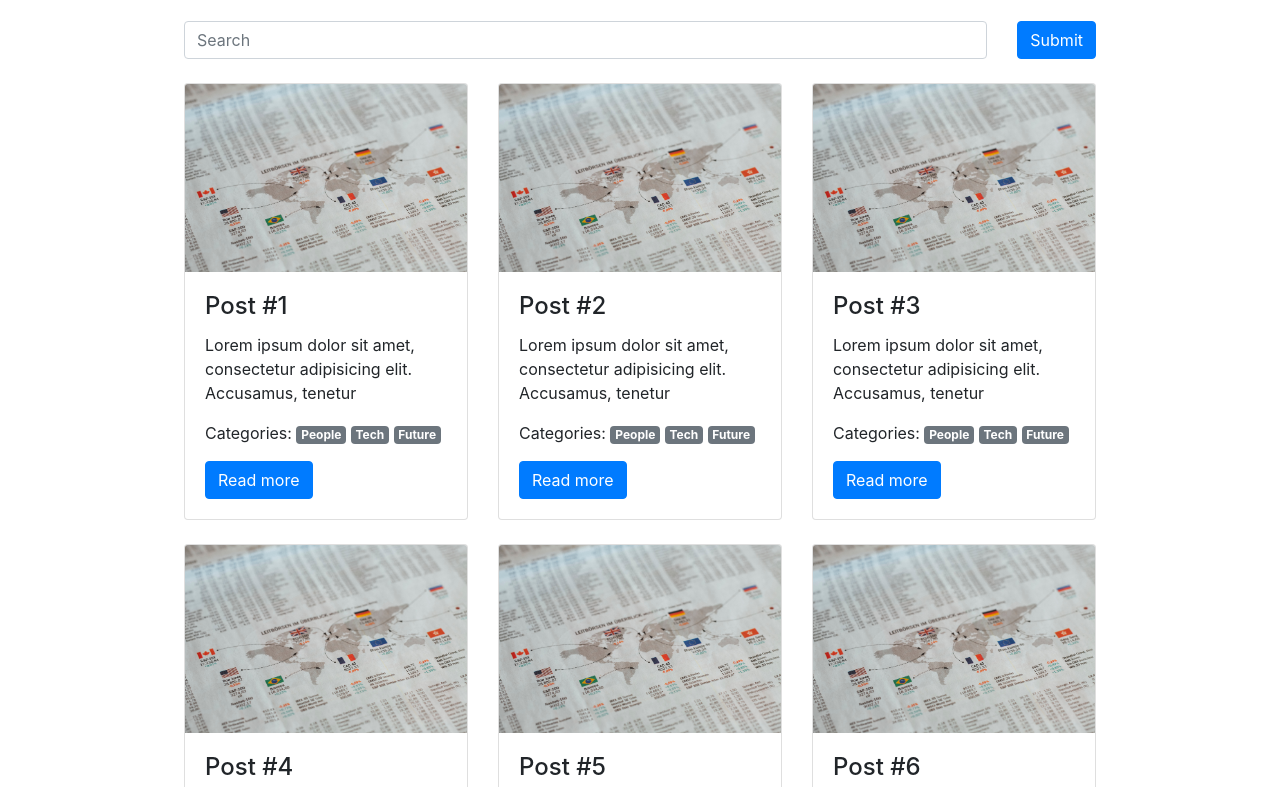
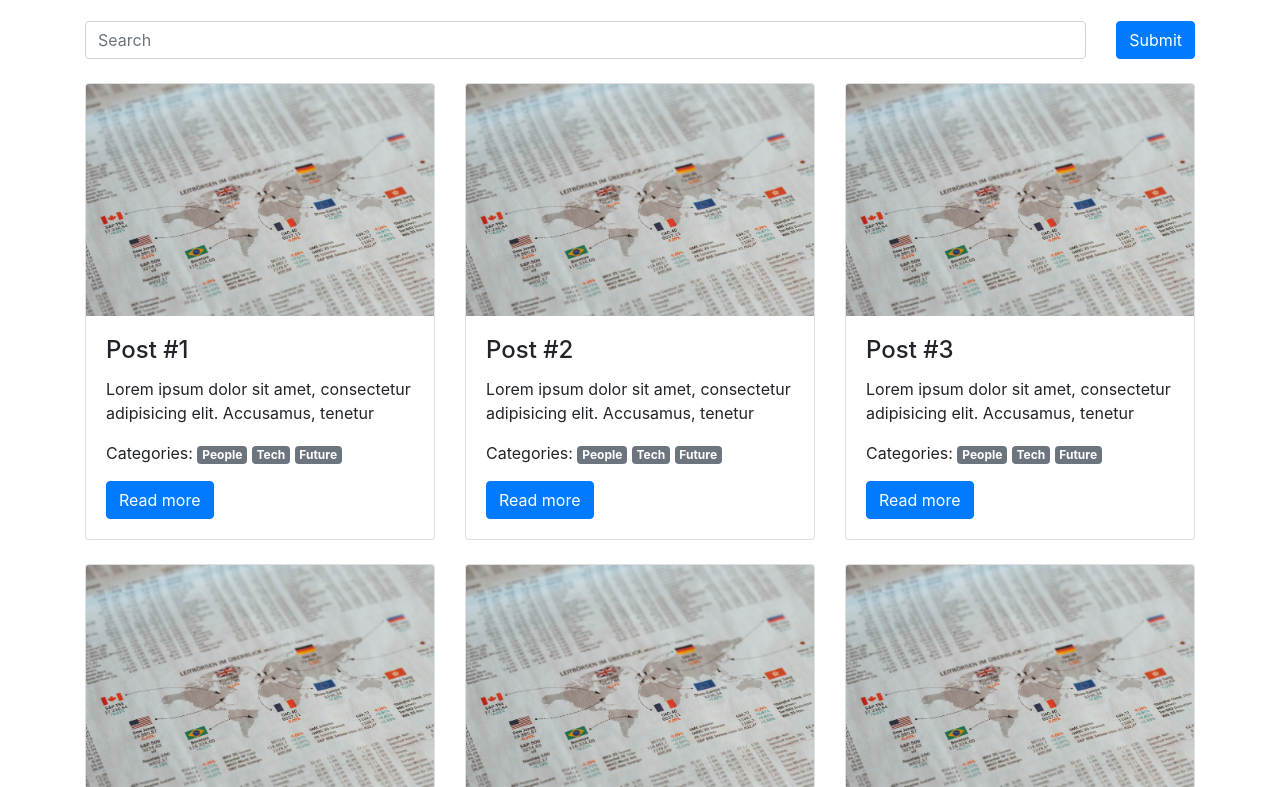
Before and after one commit to vastaaberg/btc-test-task, a plain HTML site: page index.html in a window 1280 px wide. Shown: the part 59-846 px from the top of the page. Drawn offline with nearby package versions, Linux system fonts and the light colour scheme.

Commit message:
Test task v1.1. Screen size.

```diff
--- a/css/main.css
+++ /dev/null
@@ -1,14 +0,0 @@
-body {
-
-	position: absolute;
-	width: 71.25%;
-	left: 14.375%;
-	top: 0px;
-
-}
-
-#searchForm {
-
-	margin: 24px 0;
-
-}
--- a/index.html
+++ b/index.html
@@ -6,7 +6,6 @@
     <meta name="viewport" content="width=device-width, initial-scale=1, shrink-to-fit=no">
 
     <link rel="stylesheet" href="https://stackpath.bootstrapcdn.com/bootstrap/4.4.1/css/bootstrap.min.css" integrity="sha384-Vkoo8x4CGsO3+Hhxv8T/Q5PaXtkKtu6ug5TOeNV6gBiFeWPGFN9MuhOf23Q9Ifjh" crossorigin="anonymous">
-    <link rel="stylesheet" type="text/css" href="css/main.css">
 
     <title>Test task</title>
 
@@ -14,6 +13,7 @@
 
   <body>
 
+    <div class="container-xl">
       <header>
         <div class="collapse bg-light" id="navbarHeader"> </div>
         <div class="navbar navbar-light bg-light">
@@ -21,7 +21,7 @@
         </div>
       </header>
 
-    <form id="searchForm">
+      <form id="searchForm" style="margin: 24px 0;">
         <div class="form-group row">
           <div class="col">
             <input type="text" class="form-control" id="inputSearch" placeholder="Search">
@@ -299,6 +299,8 @@
         </div>
       </div>
 
+    </div>
+
     <script src="https://code.jquery.com/jquery-3.4.1.slim.min.js" integrity="sha384-J6qa4849blE2+poT4WnyKhv5vZF5SrPo0iEjwBvKU7imGFAV0wwj1yYfoRSJoZ+n" crossorigin="anonymous"></script>
     <script src="https://cdn.jsdelivr.net/npm/popper.js@1.16.0/dist/umd/popper.min.js" integrity="sha384-Q6E9RHvbIyZFJoft+2mJbHaEWldlvI9IOYy5n3zV9zzTtmI3UksdQRVvoxMfooAo" crossorigin="anonymous"></script>
     <script src="https://stackpath.bootstrapcdn.com/bootstrap/4.4.1/js/bootstrap.min.js" integrity="sha384-wfSDF2E50Y2D1uUdj0O3uMBJnjuUD4Ih7YwaYd1iqfktj0Uod8GCExl3Og8ifwB6" crossorigin="anonymous"></script>
```
Lines whose indentation alone changed are shown as unchanged.
